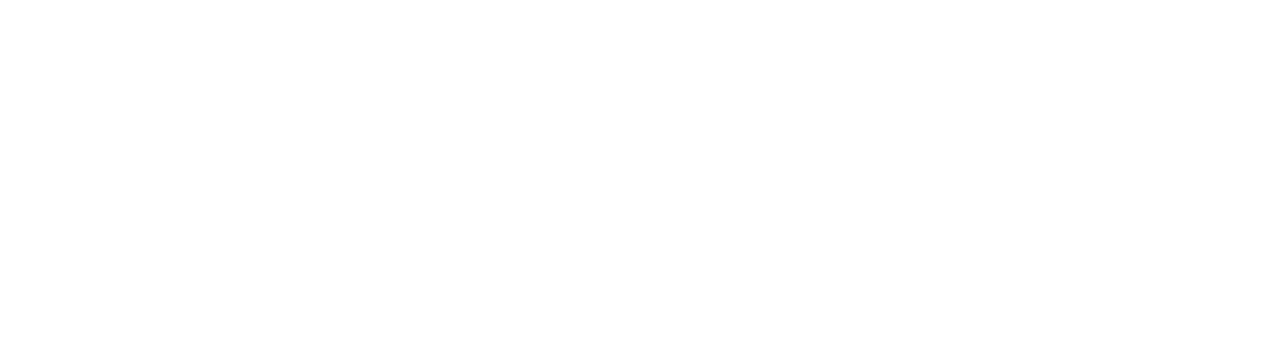
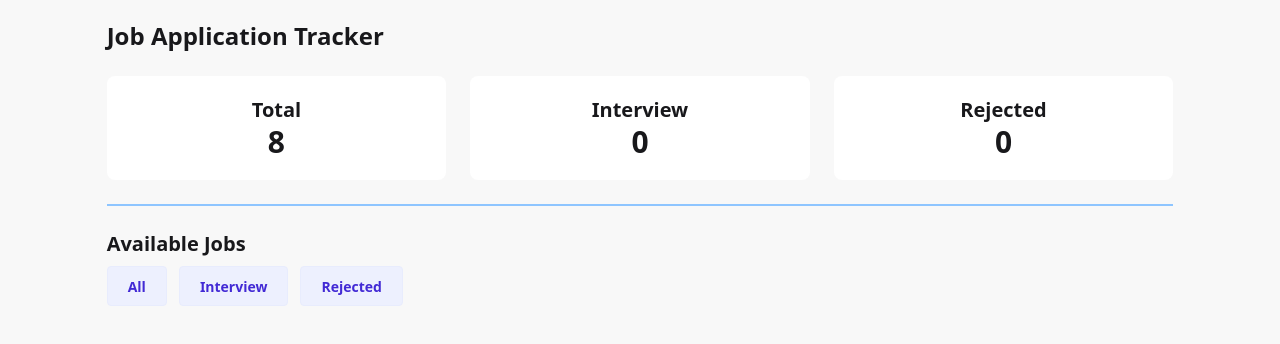
Before and after one commit to emranhossen-dev/Job-Tracker, a plain HTML site: page index.html in a window 1280 px wide. Drawn offline with nearby package versions, Linux system fonts and the light colour scheme.

Commit message:
header and section updated

```diff
--- a/index.html
+++ b/index.html
@@ -1,19 +1,50 @@
 <!DOCTYPE html>
 <html lang="en">
+
 <head>
     <meta charset="UTF-8">
     <meta name="viewport" content="width=device-width, initial-scale=1.0">
     <title>Job Tracker</title>
+    <link href="https://cdn.jsdelivr.net/npm/daisyui@5" rel="stylesheet" type="text/css" />
+    <script src="https://cdn.jsdelivr.net/npm/@tailwindcss/browser@4"></script>
+    <link href="https://cdn.jsdelivr.net/npm/daisyui@5/themes.css" rel="stylesheet" type="text/css" />
 </head>
-<body>
-    <nav>
 
-    </nav>
-    <main>
+<body class="py-5 bg-base-200 min-h-screen">
+    <header class="w-11/12 md:w-10/12 mx-auto border-b-2 border-blue-300">
+        <h1 class="title text-2xl font-bold">
+            Job Application Tracker
+        </h1>
+        <div class="grid grid-cols-1 gap-6 md:grid-cols-3 py-6">
+            <div class="text-center card w-full h-full bg-white p-5">
+                <h2 class="text-xl font-semibold">Total</h2>
+                <span id="total-count" class="text-3xl font-bold">8</span>
+            </div>
+            <div class="text-center card w-full h-full bg-white p-5">
+                <h2 class="text-xl font-semibold">Interview</h2>
+                <span id="interview-count" class="text-3xl font-bold">0</span>
+            </div>
+            <div class="text-center card w-full h-full bg-white p-5">
+                <h2 class="text-xl font-semibold">Rejected</h2>
+                <span id="reject-count" class="text-3xl font-bold">0</span>
+            </div>
+        </div>
+
+
+    </header>
+    <main class="w-10/12 mx-auto py-6">
+        <h1 class="text-xl font-semibold">Available Jobs</h1>
+        <div class="flex gap-3 py-2">
+            <button id="all-job" class="btn btn-primary btn-soft px-5 py-2">All</button>
+            <button id="interview-job" class="btn btn-primary btn-soft px-5 py-2">Interview</button>
+            <button id="rejected-job" class="btn btn-primary btn-soft px-5 py-2">Rejected</button>
+        </div>
+
 
     </main>
-    <footer>
+    <footer class="w-10/12 mx-auto">
 
     </footer>
 </body>
+
 </html>
```
Also changed, not shown: tailwind.config.js (added).
